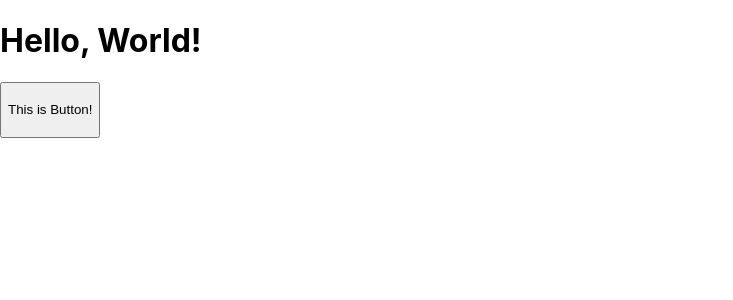
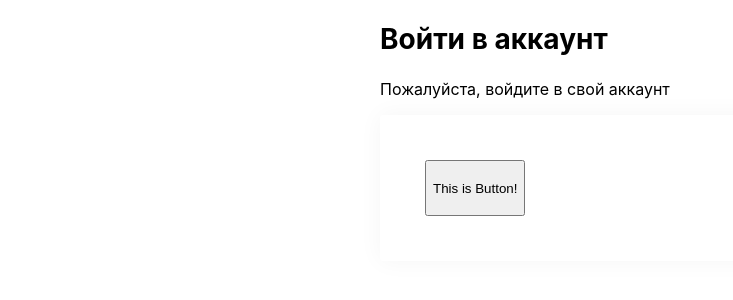
Before and after one commit to devquasar/reactjs-chat, a React app: page / in a window 1280 px wide. Shown: the top 300 px of the page, without its empty margins (0-733 px from the left). Built offline with nearby package versions, Linux system fonts and the light colour scheme; the HTML template or start-up script is replaced by a standard one.

Commit message:
Add Block component and splice pages

```diff
--- a/src/App.js
+++ b/src/App.js
@@ -1,14 +1,11 @@
 import React from "react";
 
-import { Button } from "components";
+import { Auth } from "pages";
 
 function App() {
   return (
     <div className="wrapper">
-      <h1>Hello, World!</h1>
-      <Button type="primary" size="large">
-        This is Button!
-      </Button>
+      <Auth />
     </div>
   );
 }
--- /dev/null
+++ b/src/components/Block/Block.scss
@@ -0,0 +1,6 @@
+.block {
+  padding: 45px;
+  background: #ffffff;
+  box-shadow: 0px 0px 25px rgba(0, 0, 0, 0.04204);
+  border-radius: 3px;
+}
--- /dev/null
+++ b/src/components/Block/index.js
@@ -0,0 +1,10 @@
+import React from "react";
+import classNames from "classnames";
+
+import "./Block.scss";
+
+const Block = ({ children, className }) => (
+  <div className={classNames("block", className)}>{children}</div>
+);
+
+export default Block;
--- a/src/components/Button/index.js
+++ b/src/components/Button/index.js
@@ -1,9 +1,9 @@
+import "./Button.scss";
+
+import { Button as BaseButton } from "antd";
+import PropTypes from "prop-types";
 import React from "react";
-import PropTypes from "prop-types";
-import { Button as BaseButton } from "antd";
 import classNames from "classnames";
-
-import "./Button.scss";
 
 const Button = (props) => (
   <BaseButton
@@ -14,7 +14,7 @@ const Button = (props) => (
   />
 );
 
-Button.prototypes = {
+Button.propTypes = {
   className: PropTypes.string,
 };
 
--- a/src/components/index.js
+++ b/src/components/index.js
@@ -1 +1,2 @@
 export { default as Button } from "./Button";
+export { default as Block } from "./Block";
--- /dev/null
+++ b/src/pages/Auth/Auth.scss
@@ -0,0 +1,16 @@
+.auth {
+  display: flex;
+  justify-content: center;
+  align-items: center;
+  height: 100%;
+
+  &__top {
+    h2 {
+      font-size: 28px;
+      line-height: 33px;
+    }
+  }
+  .block {
+    width: 430px;
+  }
+}
--- /dev/null
+++ b/src/pages/Auth/index.jsx
@@ -0,0 +1,22 @@
+import React from "react";
+import { Block, Button } from "components";
+
+import "./Auth.scss";
+
+const Auth = () => (
+  <section className="auth">
+    <div className="auth__content">
+      <div className="auth__top">
+        <h2>Войти в аккаунт</h2>
+        <p>Пожалуйста, войдите в свой аккаунт </p>
+      </div>
+      <Block>
+        <Button type="primary" size="large">
+          This is Button!
+        </Button>
+      </Block>
+    </div>
+  </section>
+);
+
+export default Auth;
--- /dev/null
+++ b/src/pages/index.js
@@ -0,0 +1 @@
+export { default as Auth } from "./Auth";
--- a/src/styles/index.scss
+++ b/src/styles/index.scss
@@ -1 +1,8 @@
 @import "~antd/dist/antd.css";
+
+body,
+html,
+#root,
+.wrapper {
+  height: 100%;
+}
```
